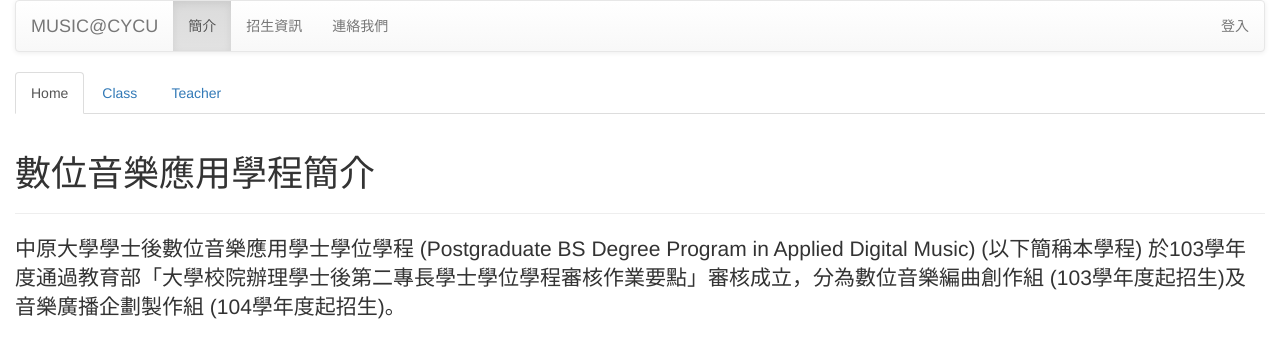
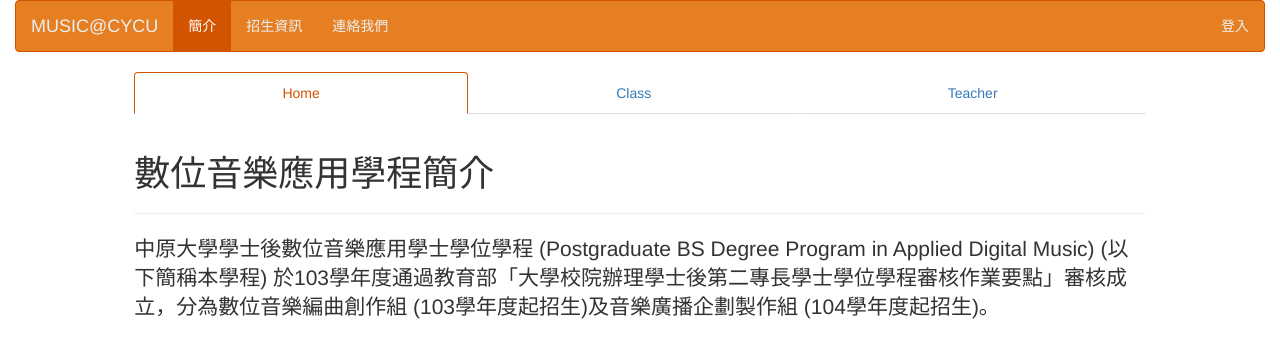
Before and after one commit to kyf0107/music, a PHP site: page /info.php in a window 1280 px wide. Shown: the top 358 px of the page. Run offline with PHP 8.4, Linux system fonts and the light colour scheme; some libraries are stand-ins or nearby versions.

Commit message:
Update 20151007

```diff
--- /dev/null
+++ b/dist/css/navbar.css
@@ -0,0 +1,146 @@
+/* Navbar */
+.navbar-default {
+  background-color: #e67e22;
+  border-color: #d35400;
+}
+.navbar-default .navbar-brand {
+  color: #ecf0f1;
+}
+.navbar-default .navbar-brand:hover, .navbar-default .navbar-brand:focus {
+  color: #ffffff;
+}
+.navbar-default .navbar-text {
+  color: #ecf0f1;
+}
+.navbar-default .navbar-nav > li > a {
+  color: #ecf0f1;
+}
+.navbar-default .navbar-nav > li > a:hover, .navbar-default .navbar-nav > li > a:focus {
+  color: #ffffff;
+}
+.navbar-default .navbar-nav > li > .dropdown-menu {
+  background-color: #e67e22;
+}
+.navbar-default .navbar-nav > li > .dropdown-menu > li > a {
+  color: #ecf0f1;
+}
+.navbar-default .navbar-nav > li > .dropdown-menu > li > a:hover,
+.navbar-default .navbar-nav > li > .dropdown-menu > li > a:focus {
+  color: #ffffff;
+  background-color: #d35400;
+}
+.navbar-default .navbar-nav > li > .dropdown-menu > li > .divider {
+  background-color: #e67e22;
+}
+.navbar-default .navbar-nav > .active > a, .navbar-default .navbar-nav > .active > a:hover, .navbar-default .navbar-nav > .active > a:focus {
+  color: #ffffff;
+  background-color: #d35400;
+}
+.navbar-default .navbar-nav > .open > a, .navbar-default .navbar-nav > .open > a:hover, .navbar-default .navbar-nav > .open > a:focus {
+  color: #ffffff;
+  background-color: #d35400;
+}
+.navbar-default .navbar-toggle {
+  border-color: #d35400;
+}
+.navbar-default .navbar-toggle:hover, .navbar-default .navbar-toggle:focus {
+  background-color: #d35400;
+}
+.navbar-default .navbar-toggle .icon-bar {
+  background-color: #ecf0f1;
+}
+.navbar-default .navbar-collapse,
+.navbar-default .navbar-form {
+  border-color: #ecf0f1;
+}
+.navbar-default .navbar-link {
+  color: #ecf0f1;
+}
+.navbar-default .navbar-link:hover {
+  color: #ffffff;
+}
+
+@media (max-width: 767px) {
+  .navbar-default .navbar-nav .open .dropdown-menu > li > a {
+    color: #ecf0f1;
+  }
+  .navbar-default .navbar-nav .open .dropdown-menu > li > a:hover, .navbar-default .navbar-nav .open .dropdown-menu > li > a:focus {
+    color: #ffffff;
+  }
+  .navbar-default .navbar-nav .open .dropdown-menu > .active > a, .navbar-default .navbar-nav .open .dropdown-menu > .active > a:hover, .navbar-default .navbar-nav .open .dropdown-menu > .active > a:focus {
+    color: #ffffff;
+    background-color: #d35400;
+  }
+}
+/* Nav-tabs*/
+.nav-tabs {
+  border-bottom: 1px solid #ddd;
+}
+.nav-tabs > li {
+  float: left;
+  margin-bottom: -1px;
+}
+.nav-tabs > li > a {
+  margin-right: 2px;
+  line-height: 1.42857143;
+  border: 1px solid transparent;
+  border-radius: 4px 4px 0 0;
+}
+.nav-tabs > li > a:hover {
+  border-color: #eee #eee #ddd;
+  color: #fff;
+  background-color: #e67e22;
+}
+.nav-tabs > li.active > a,
+.nav-tabs > li.active > a:hover,
+.nav-tabs > li.active > a:focus {
+  color: #d35400;
+  cursor: default;
+  background-color: #fff;
+  border: 1px solid #d35400;
+  border-bottom-color: transparent;
+}
+.nav-tabs.nav-justified {
+  width: 100%;
+  border-bottom: 0;
+}
+.nav-tabs.nav-justified > li {
+  float: none;
+}
+.nav-tabs.nav-justified > li > a {
+  margin-bottom: 5px;
+  text-align: center;
+}
+.nav-tabs.nav-justified > .dropdown .dropdown-menu {
+  top: auto;
+  left: auto;
+}
+@media (min-width: 768px) {
+  .nav-tabs.nav-justified > li {
+    display: table-cell;
+    width: 1%;
+  }
+  .nav-tabs.nav-justified > li > a {
+    margin-bottom: 0;
+  }
+}
+.nav-tabs.nav-justified > li > a {
+  margin-right: 0;
+  border-radius: 4px;
+}
+.nav-tabs.nav-justified > .active > a,
+.nav-tabs.nav-justified > .active > a:hover,
+.nav-tabs.nav-justified > .active > a:focus {
+  border: 1px solid #d35400;
+}
+@media (min-width: 768px) {
+  .nav-tabs.nav-justified > li > a {
+    border-bottom: 1px solid #ddd;
+    border-radius: 4px 4px 0 0;
+  }
+  .nav-tabs.nav-justified > .active > a,
+  .nav-tabs.nav-justified > .active > a:hover,
+  .nav-tabs.nav-justified > .active > a:focus {
+    border-bottom-color: #fff;
+  }
+}
--- a/index.php
+++ b/index.php
@@ -5,7 +5,7 @@
 	<meta name="viewport" content="width=device-width, initial-scale=1">
 	<title>MUSIC</title>
 	<link href="./dist/css/bootstrap.min.css" rel="stylesheet">
-	<link href="./dist/css/bootstrap-theme.min.css" rel="stylesheet">
+	<link href="./dist/css/navbar.css" rel="stylesheet">
 
   	<script src="//code.jquery.com/jquery-1.10.2.js"></script>
   	<script src="//code.jquery.com/ui/1.11.1/jquery-ui.js"></script>
@@ -32,7 +32,7 @@
 								<a href="./recruit.php">招生資訊</a>
 							</li>
 							<li>
-								<a href="#">連絡我們</a>
+								<a href="./contact.php">連絡我們</a>
 							</li>
 						</ul>
 						<ul class="nav navbar-nav navbar-right">
@@ -41,7 +41,6 @@
 							</li>
 						</ul>
 					</div>
-
 				</nav>
 				<div class="jumbotron">
 					<h2>
--- a/info.php
+++ b/info.php
@@ -5,7 +5,7 @@
 	<meta name="viewport" content="width=device-width, initial-scale=1">
 	<title>MUSIC</title>
 	<link href="./dist/css/bootstrap.min.css" rel="stylesheet">
-	<link href="./dist/css/bootstrap-theme.min.css" rel="stylesheet">
+	<link href="./dist/css/navbar.css" rel="stylesheet">
 
   	<script src="//code.jquery.com/jquery-1.10.2.js"></script>
   	<script src="//code.jquery.com/ui/1.11.1/jquery-ui.js"></script>
@@ -18,12 +18,12 @@
 			<div class="col-md-12">
 				<nav class="navbar navbar-default" role="navigation">
 					<div class="navbar-header">
-						<button type="button" class="navbar-toggle" data-toggle="collapse" data-target="#bs-example-navbar-collapse-1">
+						<button type="button" class="navbar-toggle" data-toggle="collapse" data-target="#navbar-collapse-1">
 							 <span class="sr-only">Toggle navigation</span><span class="icon-bar"></span><span class="icon-bar"></span><span class="icon-bar"></span>
 						</button> <a class="navbar-brand" href="./">MUSIC@CYCU</a>
 					</div>
 
-					<div class="collapse navbar-collapse">
+					<div class="collapse navbar-collapse"  id="navbar-collapse-1">
 						<ul class="nav navbar-nav">
 							<li class="active">
 								<a href="#">簡介</a>
@@ -32,7 +32,7 @@
 								<a href="./recruit.php">招生資訊</a>
 							</li>
 							<li>
-								<a href="#">連絡我們</a>
+								<a href="./contact.php">連絡我們</a>
 							</li>
 						</ul>
 						<ul class="nav navbar-nav navbar-right">
@@ -42,7 +42,8 @@
 						</ul>
 					</div>
 				</nav>
-				<ul class="nav nav-tabs" role="tablist">
+				<div class="col-md-10 col-md-offset-1">
+					<ul class="nav nav-tabs nav-justified" role="tablist">
 						<li role="presentation"  class="active">
 							<a href="#home" aria-controls="home" role="tab" data-toggle="tab">Home</a>
 						</li>
@@ -90,6 +91,7 @@
 				</div>
 			</div>
 		</div>
+	</div>
 </body>
 <script>
 
```
Also changed, not shown: contact.php (renamed from recruit.php, +18 -8 lines), db.inc (added, +13 -0 lines), getNews.php (added, +22 -0 lines). Lines whose indentation alone changed are shown as unchanged.
